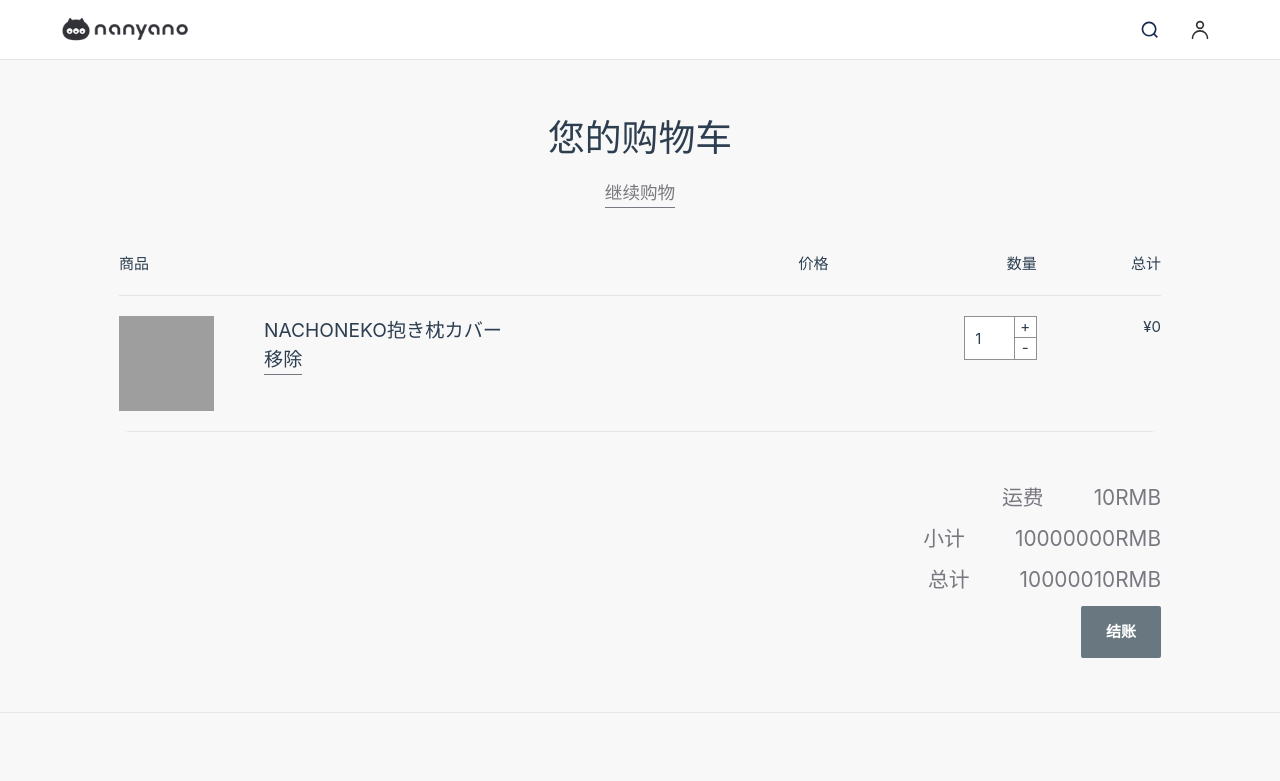
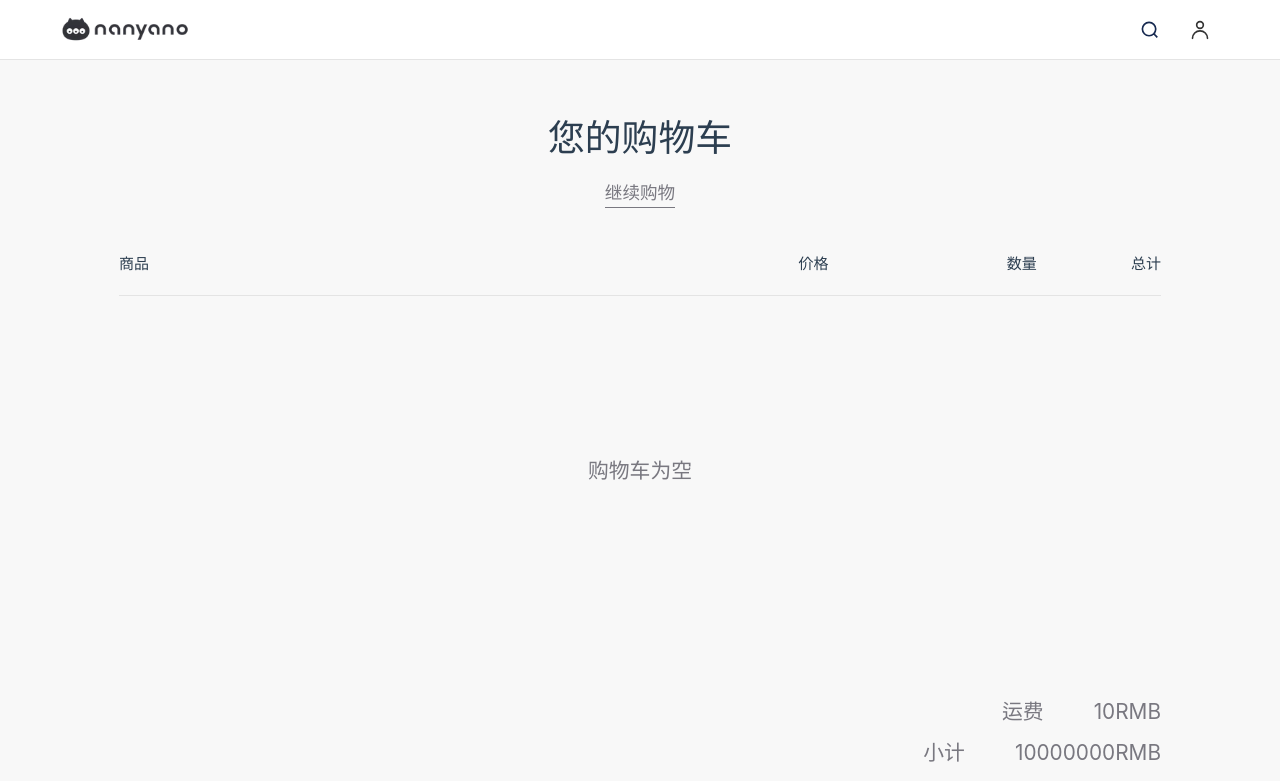
Before and after one commit to LuoTianOrange/OnlineShopingSystem, a Vue app: page /Cart in a window 1280 px wide. Shown: the top 781 px of the page. Built offline with nearby package versions, Linux system fonts and the light colour scheme; grey boxes are pictures that could not be loaded; a web font is replaced by a local one.

Commit message:
使购物车弹出框可以显示购物车商品数量

```diff
--- a/src/components/AddSCPBox.vue
+++ b/src/components/AddSCPBox.vue
@@ -25,7 +25,7 @@
             </div>
             <button class="select-box w-[100%] prom-watchcar" style="background: #f8f8f8;">
                 <router-link to="/Cart" class="w-[100%]">
-                    查看购物车({{ this.Cartcount.length }})
+                    查看购物车({{ Cart.length }})
                 </router-link>
             </button>
             <div class="prom-box-foot plainText">
@@ -57,6 +57,7 @@ export default {
     data() {
         return {
             isBoxClose: true,
+            Cart:this.$store.state.cart,
         };
     },
     computed: {
--- a/src/store/cart.js
+++ b/src/store/cart.js
@@ -1,6 +1,3 @@
 export default[
-    {
-        cartnum: '1',
-        name: "NACHONEKO抱き枕カバー",
-    },
+
 ]
--- a/src/store/index.js
+++ b/src/store/index.js
@@ -16,10 +16,9 @@ const store = createStore({
         ...cart,
       ],
       //
-      Cartcount: [],
       itemIndex: 0,
       //购买商品数量
-      buynumber: 1,
+      // buynumber: 1,
       //搜索框数据
       searchKeyword: '',
       //是否登录
@@ -38,9 +37,9 @@ const store = createStore({
       state.itemIndex = index
     },
     //添加商品数量
-    setbuynumber(state, number) {
-      state.buynumber += number
-    },
+    // setbuynumber(state, number) {
+    //   state.buynumber += number
+    // },
     addCommodity(state, no, count) {
       let hasItem = state.Cartcount.some(item => {
         if (item.no === no) {
@@ -57,12 +56,12 @@ const store = createStore({
         })
       }
     },
-    //购物车数据
-    Cartcount(state, n) {
-      state.Cartcount.push(n)
-    },
+
     //添加商品到购物车
     addCart(state, goods) {
+      if(goods ?? state.goods.no){
+
+      }
       console.log(goods);
       state.cart.push(goods)
     },
@@ -75,7 +74,7 @@ const store = createStore({
     },
   },
   actions: {
-
+    //更改登录状态
     InLogin(state,step) {
       state.commit('Login', step)
     },
--- a/src/views/Cart.vue
+++ b/src/views/Cart.vue
@@ -11,12 +11,15 @@
             <th class="w-[20%] text-right disshow">数量</th>
             <th class="w-[10%] text-right">总计</th>
           </tr>
-          <tr class="flex justify-between bbl2" v-for="i in cart" :key="i.cartnum">
+          <div class="flex justify-between " v-if="cart.length == 0">
+            <div class="w-full h-[350px] flex flex-col items-center justify-center">
+              <span class="cart-text1">购物车为空</span>
+            </div>
+          </div>
+          <tr class="flex justify-between bbl2" v-for="i in cart" :key="i.no">
             <th class="w-[50%] text-left flex">
               <img class="cart-img mr-[50px]" v-for="url in imageUrls" :key="url" :src="url" alt="">
-              <img class="cart-img mr-[50px]"
-                src="https://nanyanostore.com/cdn/shop/files/f36dcd5983ab749dd2c99a54eb52b694_1024x1024_2x_9498ee9b-2cb0-4025-ad8d-bbd5bf9f8d9d_1024x1024@2x.jpg?v=1697440341"
-                alt="">
+              <img class="cart-img mr-[50px]" :src="i.images[0].Url" alt="">
               <span class="text-[1.2rem] flex flex-col">
                 <span>{{ i.name }}</span>
                 <span class="bbl w-fit">移除</span>
@@ -25,7 +28,7 @@
             <th class="w-[20%] text-right disshow">{{ i.price }}</th>
             <th class="w-[20%] text-right flex flex-row justify-end">
               <div class="w-[20%] text-right show">{{ i.price }}</div>
-              <input type="text" v-model="buynumber" id="" class="select-box w-[30%]"
+              <input type="text" v-model="i.buynumber" id="" class="select-box w-[30%]"
                 style="border-radius: 0 !important;">
               <div class="w-[22px] h-[44px] bg-white">
                 <button class="fff w-[22px] h-[22px] plus" @click="addNumber()">+</button>
@@ -63,7 +66,7 @@ export default {
       images: this.$store.state.image.images,
       image: this.$store.state.image,
       totalNumber: 0,
-      buynumber:this.$store.state.buynumber,
+      buynumber: 1,
       cart: this.$store.state.cart,
     }
   },
@@ -71,6 +74,11 @@ export default {
     imageUrls() {
       return this.$store.state.image.images && this.$store.state.image.images.map(image => image.Url);
     },
+    //计算小计
+    getTotalNumber() {
+      //拿到Cart里面每个商品的buynumber和price
+      return
+    }
 
   },
   methods: {
@@ -85,8 +93,13 @@ export default {
       this.buynumber = i;
       return this.buynumber
     },
-    commitBuynumber(){
-      this.$store.commit('setbuynumber')
+    //更改商品数量
+    // commitBuynumber() {
+    //   this.$store.commit('setbuynumber')
+    // },
+    //移除商品
+    removeGoods(index) {
+      this.$store.commit('removeGoods', index)
     }
   }
 }
--- a/src/views/GoodsInfo.vue
+++ b/src/views/GoodsInfo.vue
@@ -83,6 +83,10 @@ export default {
                 display: "none",
                 transform: "translate(0px, 0px)",
             },
+            GoodsInfomation: {
+                ...this.CurrentImage,
+                buynumber: this.buynumber,
+            },
             magnifier: {
                 top: 0,
                 left: 0,
@@ -161,6 +165,7 @@ export default {
         commitBuynumber() {
             this.$store.commit('setbuynumber')
         },
+        //推送商品到Cart数组
         commitCart() {
             if (this.isLogin == true) {
                 this.freezeBuyNumber += this.buynumber;
```
